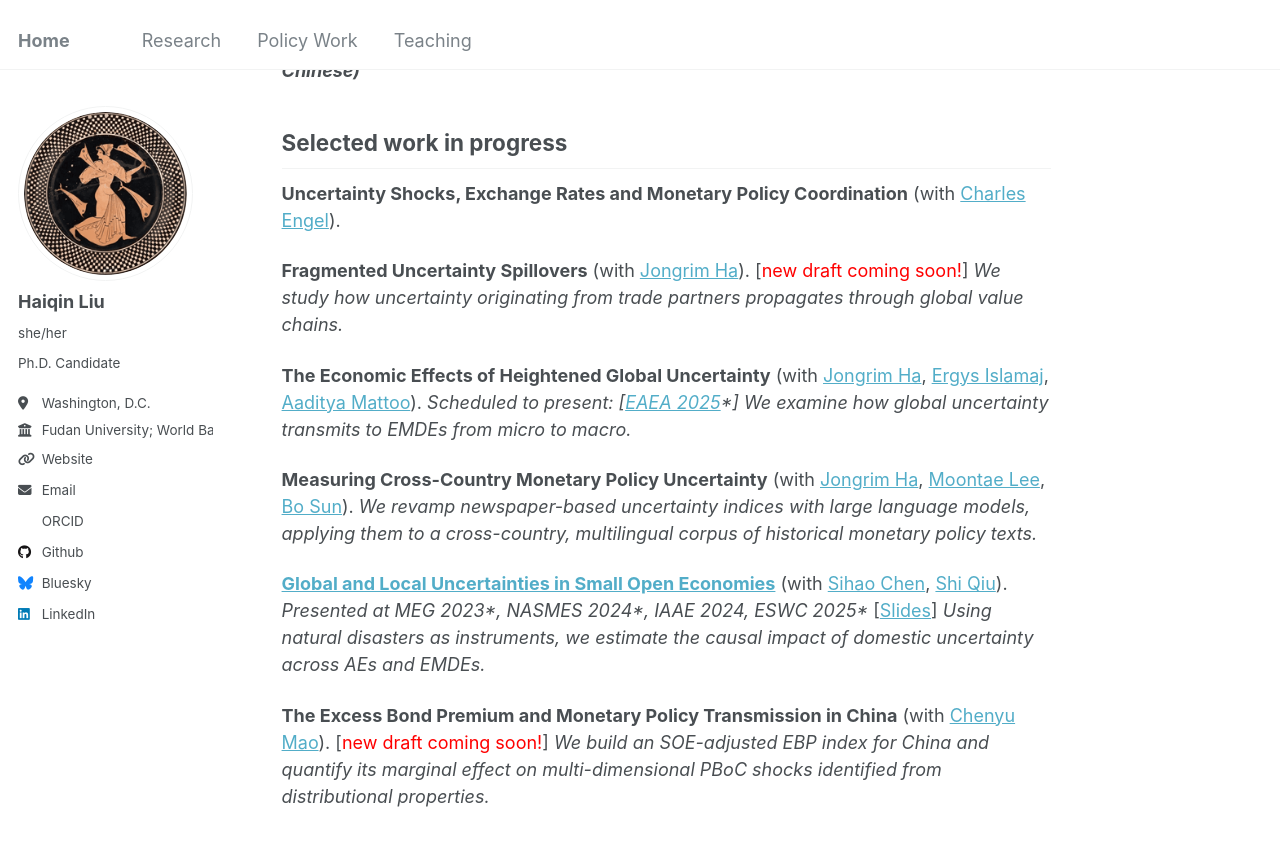
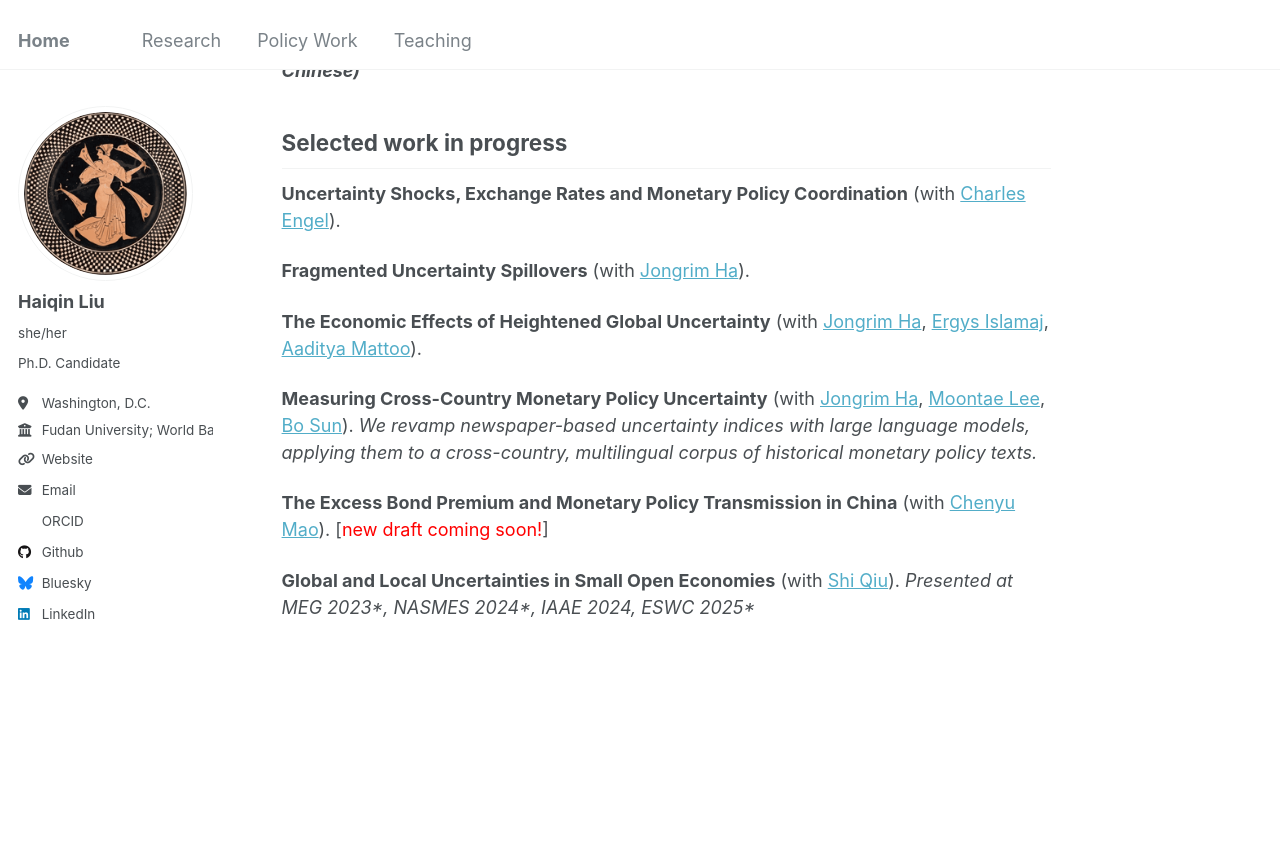
Before and after one commit to liuhaiqinFDU/liuhaiqinFDU.github.io, a Jekyll site: the page built from research.md, in a window 1280 px wide and 900 px high, scrolled down 421 px. Shown: the top 846 px of the window. Built offline with Jekyll 4.4.1, drawn with Linux system fonts in a browser that asks for light colours; some web fonts are replaced.

Commit message:
Update research.md

```diff
--- a/research.md
+++ b/research.md
@@ -21,18 +21,16 @@ title: ""
 
 **Uncertainty Shocks, Exchange Rates and Monetary Policy Coordination** (with [Charles Engel](https://users.ssc.wisc.edu/~cengel/)).
 
-**Fragmented Uncertainty Spillovers** (with [Jongrim Ha](https://www.jongrimha.com/)). [<font color="red">new draft coming soon!</font>]
-*We study how uncertainty originating from trade partners propagates through global value chains.*
+**Fragmented Uncertainty Spillovers** (with [Jongrim Ha](https://www.jongrimha.com/)). <!-- [<font color="red">new draft coming soon!</font>] *We study how uncertainty originating from trade partners propagates through global value chains.*-->
 
-**The Economic Effects of Heightened Global Uncertainty** (with [Jongrim Ha](https://www.jongrimha.com/), [Ergys Islamaj](https://www.worldbank.org/en/about/people/e/ergys-islamaj), [Aaditya Mattoo](https://www.worldbank.org/en/about/people/a/aaditya-mattoo)). *Scheduled to present: [[EAEA 2025](https://www.eaeaweb.com/)\*]*
-*We examine how global uncertainty transmits to EMDEs from micro to macro.*
+**The Economic Effects of Heightened Global Uncertainty** (with [Jongrim Ha](https://www.jongrimha.com/), [Ergys Islamaj](https://www.worldbank.org/en/about/people/e/ergys-islamaj), [Aaditya Mattoo](https://www.worldbank.org/en/about/people/a/aaditya-mattoo)). <!-- *Scheduled to present: [[EAEA 2025](https://www.eaeaweb.com/)\*] We examine how global uncertainty transmits to EMDEs from micro to macro.* -->
 
 **Measuring Cross-Country Monetary Policy Uncertainty** (with [Jongrim Ha](https://www.jongrimha.com/), [Moontae Lee](https://business.uic.edu/profiles/lee-moontae/), [Bo Sun](https://sites.google.com/site/bosun09/home)).
 *We revamp newspaper-based uncertainty indices with large language models, applying them to a cross-country, multilingual corpus of historical monetary policy texts.*
 
-[**Global and Local Uncertainties in Small Open Economies**](https://virtual.oxfordabstracts.com/event/73643/submission/1900) (with [Sihao Chen](https://chensihao.weebly.com/), [Shi Qiu](https://sites.google.com/view/shiqiu)). *Presented at MEG 2023\*, NASMES 2024\*, IAAE 2024, ESWC 2025\** [[Slides](https://www.dropbox.com/scl/fi/690rsa9gvvnxmg567utid/global_and_local_uncertainty_slides.pdf?rlkey=ddz6o3kemf8017iaxhhkzcax6&st=fj7ab5o5&dl=0)] *Using natural disasters as instruments, we estimate the causal impact of domestic uncertainty across AEs and EMDEs.*
+**The Excess Bond Premium and Monetary Policy Transmission in China** (with [Chenyu Mao](https://sites.google.com/view/chenyu-sophia-mao/home-page)). [<font color="red">new draft coming soon!</font>] <!-- *We build an SOE-adjusted EBP index for China and quantify its marginal effect on multi-dimensional PBoC shocks identified from distributional properties.* -->
 
-**The Excess Bond Premium and Monetary Policy Transmission in China** (with [Chenyu Mao](https://sites.google.com/view/chenyu-sophia-mao/home-page)). [<font color="red">new draft coming soon!</font>] *We build an SOE-adjusted EBP index for China and quantify its marginal effect on multi-dimensional PBoC shocks identified from distributional properties.*
+**Global and Local Uncertainties in Small Open Economies** (with [Shi Qiu](https://sites.google.com/view/shiqiu)). *Presented at MEG 2023\*, NASMES 2024\*, IAAE 2024, ESWC 2025\** <!-- *Using natural disasters as instruments, we estimate the causal impact of domestic uncertainty across AEs and EMDEs.* -->
 
 <!-- We build the EBP index for China adjusted for [Geng and Pan’s (2024)](https://onlinelibrary.wiley.com/doi/10.1111/jofi.13380) SOE premium.-->
 
```
